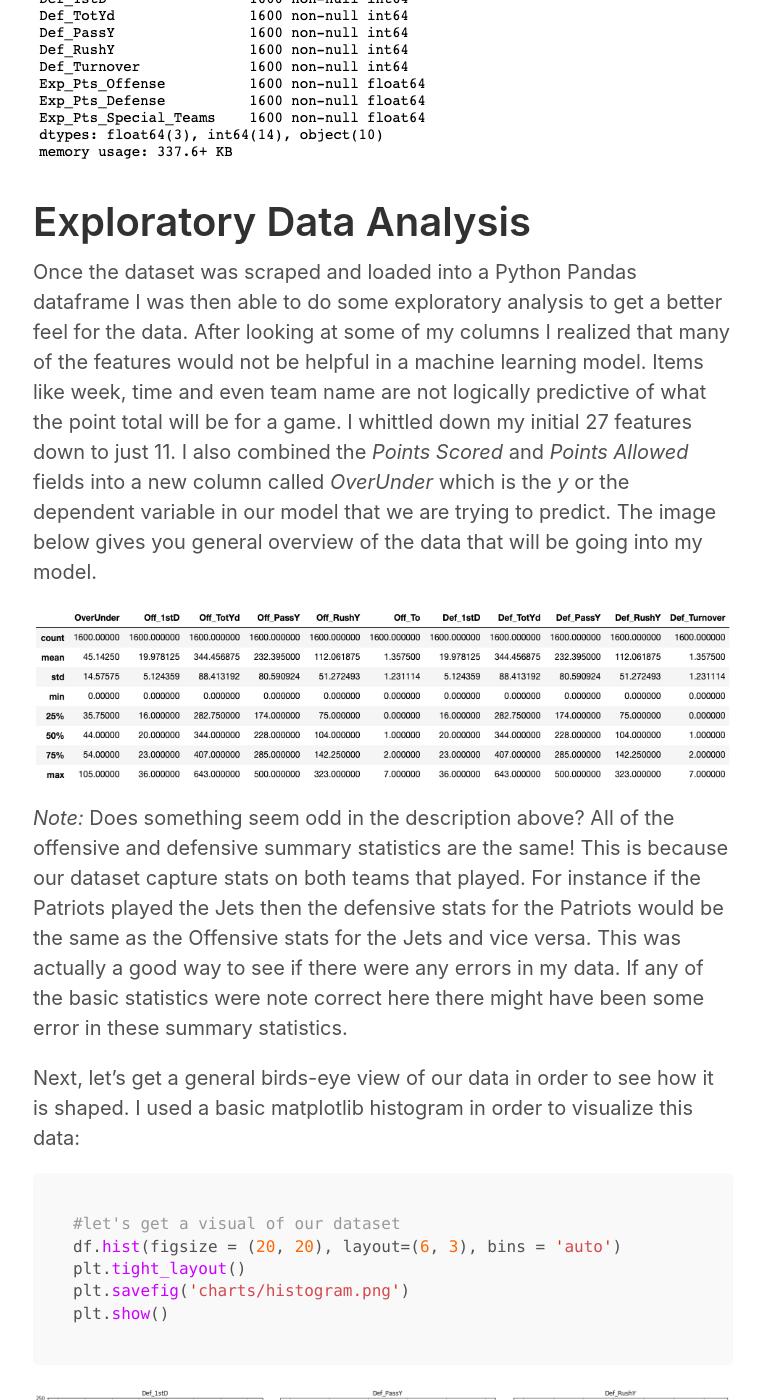
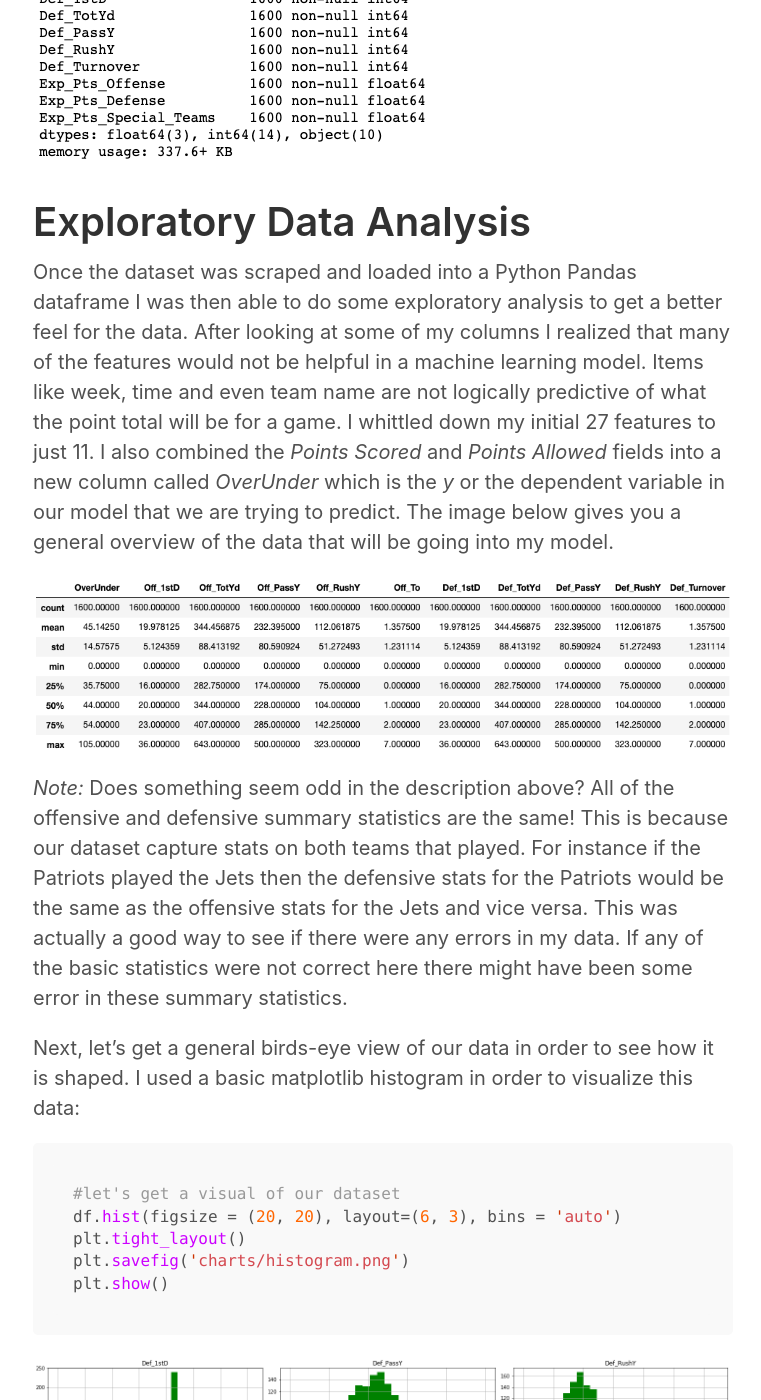
Before and after one commit to skhan-tech/skhan-tech.github.io, a Jekyll site: the page built from _posts/2020-01-24-Football-Statistics-Analysis.md, in a window 1280 px wide and 1400 px high, scrolled down 4160 px. Shown: the whole window, without its empty margins (257-1018 px from the left). Built offline with Jekyll 4.4.1, drawn with Linux system fonts in a browser that asks for light colours; our own code applies the rules of GitHub Pages for plain Markdown files; some of the changed text lies outside the part shown.

Commit message:
Update 2020-01-24-Football-Statistics-Analysis.md

```diff
--- a/_posts/2020-01-24-Football-Statistics-Analysis.md
+++ b/_posts/2020-01-24-Football-Statistics-Analysis.md
@@ -34,21 +34,21 @@ This sort of analysis can help for more than just betting, there are multiple co
 
 As I started this data analysis I had to find a reliable source for statistics on NFL games. The best provider I could find that also allowed webscraping was the [Pro Football Reference](https://www.pro-football-reference.com/) page. This site has an amazing depth of detail in the statistics they capture for each and every game.
 
-Once i was able to identify a provider my next task was to determine a good way to get the data I needed. I wanted to look at 3 years worth of data for all 32 NFL teams. This would include all 16 regular season games as well as playoffs and Super Bowls. I decided to use the Selenium driver provided by Google (i.e. essentially a stripped down version of Chrome used for webscraping) in order to capture the data on each web page. I then needed to use a Python library called BeautifulSoup in order to pull the specific fields i needed.
+Once I was able to identify a provider my next task was to determine a good way to get the data I needed. I wanted to look at 3 years worth of data for all 32 NFL teams. This would include all 16 regular season games as well as playoffs and Super Bowls. I decided to use the Selenium driver provided by Google (i.e. essentially a stripped down version of Chrome used for webscraping) in order to capture the data on each web page. I then needed to use a Python library called BeautifulSoup in order to pull the specific fields i needed.
 
 ![Dataset1]({{ site.url }}/images/Dataset.png)
 
-After a bit of coding I was able to gather 1600 rows and 27 columns of data which represent each individual game played. Each of the columns will be a potential feature in my machine learning model. The out from my Python dataframe below gives you a sense of the type of data i will be analyzing.
+After a bit of coding I was able to gather 1600 rows and 27 columns of data which represent each individual game played. Each of the columns will be a potential feature in my machine learning model. The output from my Python dataframe below gives you a sense of the type of data i will be analyzing.
 
 ![Dataset]({{ site.url }}/images/Football-Columns.png)
 
 # Exploratory Data Analysis
 
-Once the dataset was scraped and loaded into a Python Pandas dataframe I was then able to do some exploratory analysis to get a better feel for the data. After looking at some of my columns I realized that many of the features would not be helpful in a machine learning model. Items like week, time and even team name are not logically predictive of what the point total will be for a game. I whittled down my initial 27 features down to just 11. I also combined the *Points Scored* and *Points Allowed* fields into a new column called *OverUnder* which is the *y* or the dependent variable in our model that we are trying to predict. The image below gives you general overview of the data that will be going into my model.
+Once the dataset was scraped and loaded into a Python Pandas dataframe I was then able to do some exploratory analysis to get a better feel for the data. After looking at some of my columns I realized that many of the features would not be helpful in a machine learning model. Items like week, time and even team name are not logically predictive of what the point total will be for a game. I whittled down my initial 27 features to just 11. I also combined the *Points Scored* and *Points Allowed* fields into a new column called *OverUnder* which is the *y* or the dependent variable in our model that we are trying to predict. The image below gives you a general overview of the data that will be going into my model.
 
 ![Describe]({{ site.url }}/images/Football-Describe.png)
 
-*Note:* Does something seem odd in the description above? All of the offensive and defensive summary statistics are the same! This is because our dataset capture stats on both teams that played. For instance if the Patriots played the Jets then the defensive stats for the Patriots would be the same as the Offensive stats for the Jets and vice versa. This was actually a good way to see if there were any errors in my data. If any of the basic statistics were note correct here there might have been some error in these summary statistics.
+*Note:* Does something seem odd in the description above? All of the offensive and defensive summary statistics are the same! This is because our dataset capture stats on both teams that played. For instance if the Patriots played the Jets then the defensive stats for the Patriots would be the same as the offensive stats for the Jets and vice versa. This was actually a good way to see if there were any errors in my data. If any of the basic statistics were not correct here there might have been some error in these summary statistics.
 
 Next, let's get a general birds-eye view of our data in order to see how it is shaped. I used a basic matplotlib histogram in order to visualize this data:
 
```
Also changed, not shown: other parts of _posts/2020-01-24-Football-Statistics-Analysis.md (+4 -4 lines).
